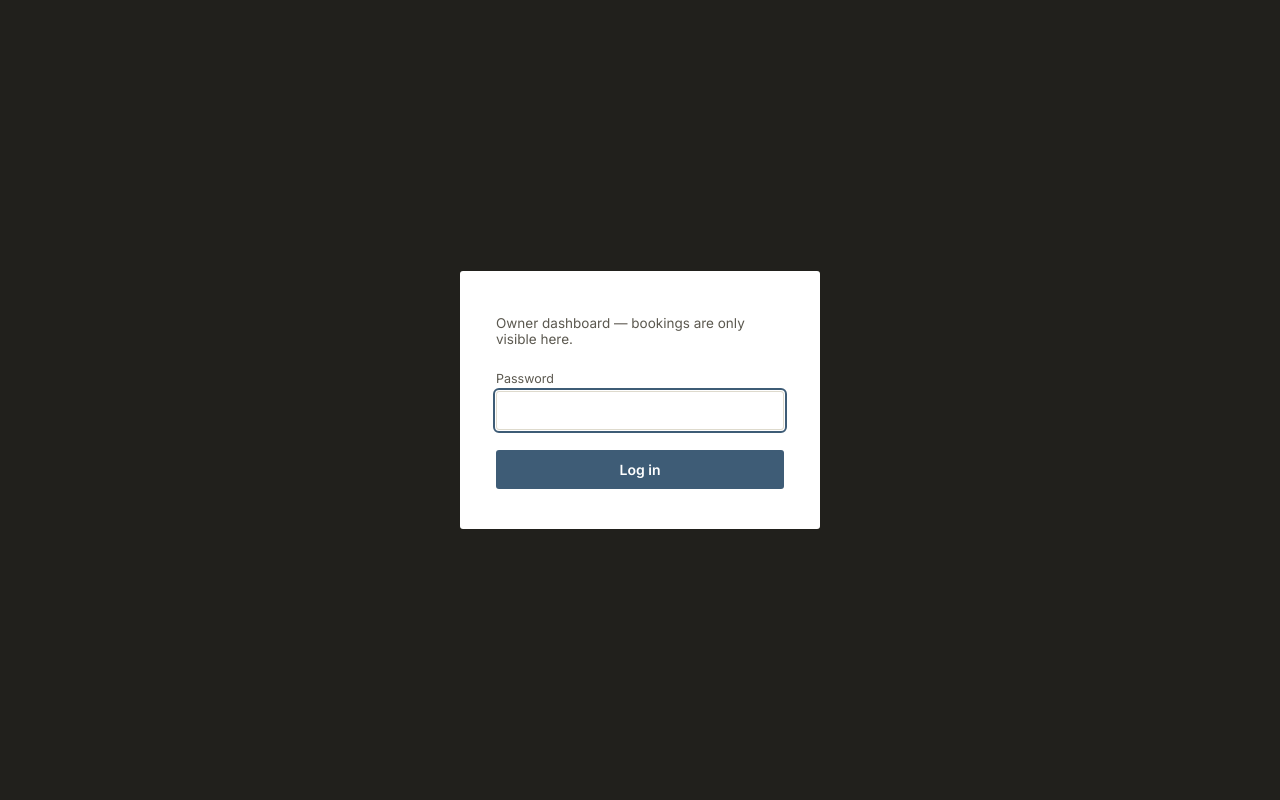
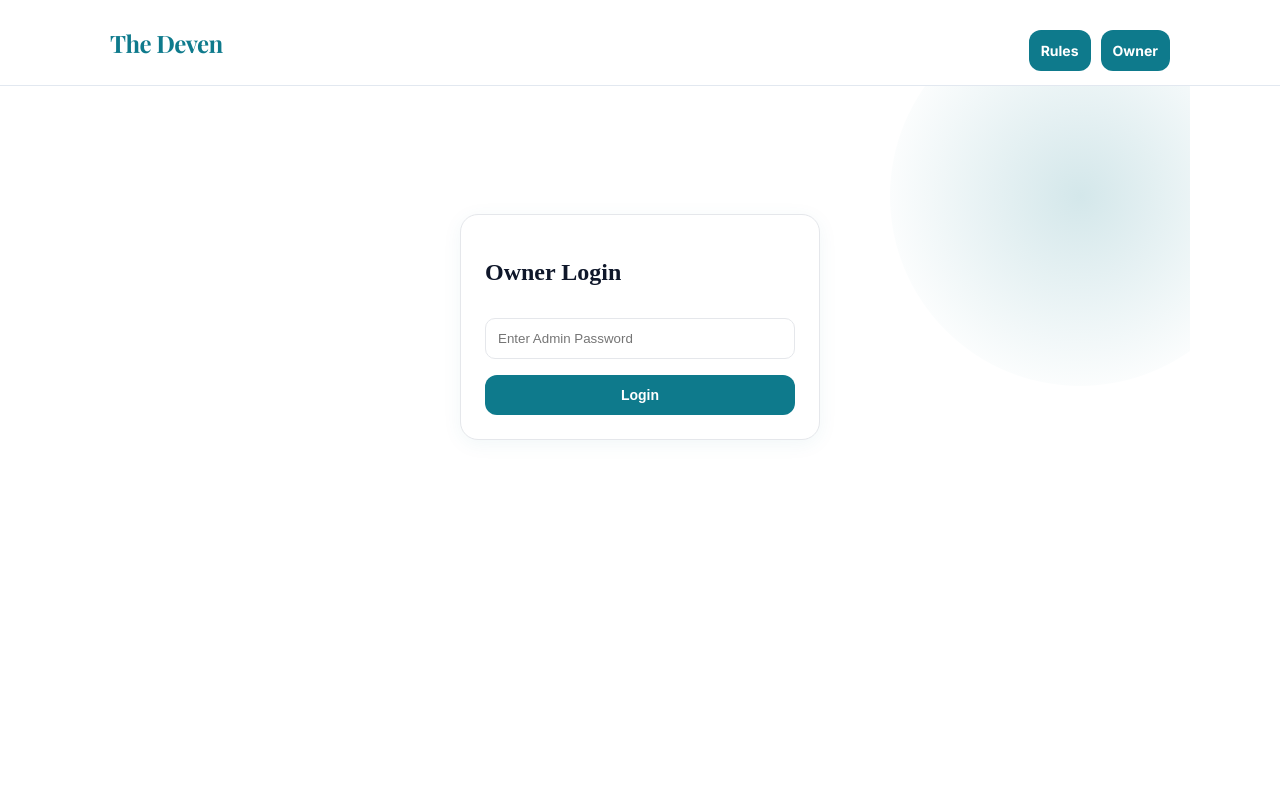
Before and after one commit to ashishpy2408-source/the-deven-booking, a Flask app: page /admin/login in a window 1280 px wide. Run offline with Flask 3, Linux system fonts and the light colour scheme.

Commit message:
Update admin_login.html

```diff
--- a/templates/admin_login.html
+++ b/templates/admin_login.html
@@ -1,25 +1,16 @@
-<!doctype html>
-<html lang="en">
-<head>
-<meta charset="utf-8">
-<meta name="viewport" content="width=device-width, initial-scale=1">
-<title>Owner login — {{ studio_name }}</title>
-<link rel="stylesheet" href="{{ url_for('static', filename='style.css') }}">
-</head>
-<body>
-<div class="login-shell">
-  <div class="login-card">
-    <span class="brand-mark">{{ studio_name }}</span>
-    <div class="sub">Owner dashboard — bookings are only visible here.</div>
-    <form method="post">
-      <div class="field">
-        <label>Password</label>
-        <input type="password" name="password" autofocus required>
-      </div>
-      {% if error %}<div class="form-error">{{ error }}</div>{% endif %}
-      <button type="submit" class="btn btn-primary" style="width:100%;margin-top:6px;">Log in</button>
-    </form>
-  </div>
+{% extends "base.html" %}
+{% block head %}
+<style>.wrap{max-width:400px;margin:80px auto;padding:20px}.card{background:white;border:1px solid #e5e7eb;border-radius:18px;padding:24px}.input{width:100%;padding:12px;border:1px solid #e5e7eb;border-radius:10px;margin-top:12px}.btn{width:100%;background:#0e7a8c;color:white;border:none;padding:12px;border-radius:12px;font-weight:700;margin-top:16px;cursor:pointer}</style>
+{% endblock %}
+{% block content %}
+<div class="wrap">
+<div class="card">
+<h2 style="font-family:Fraunces,serif">Owner Login</h2>
+{% if error %}<p style="color:red">{{ error }}</p>{% endif %}
+<form method="POST">
+<input class="input" type="password" name="password" placeholder="Enter Admin Password" required>
+<button class="btn" type="submit">Login</button>
+</form>
 </div>
-</body>
-</html>
+</div>
+{% endblock %}
```
